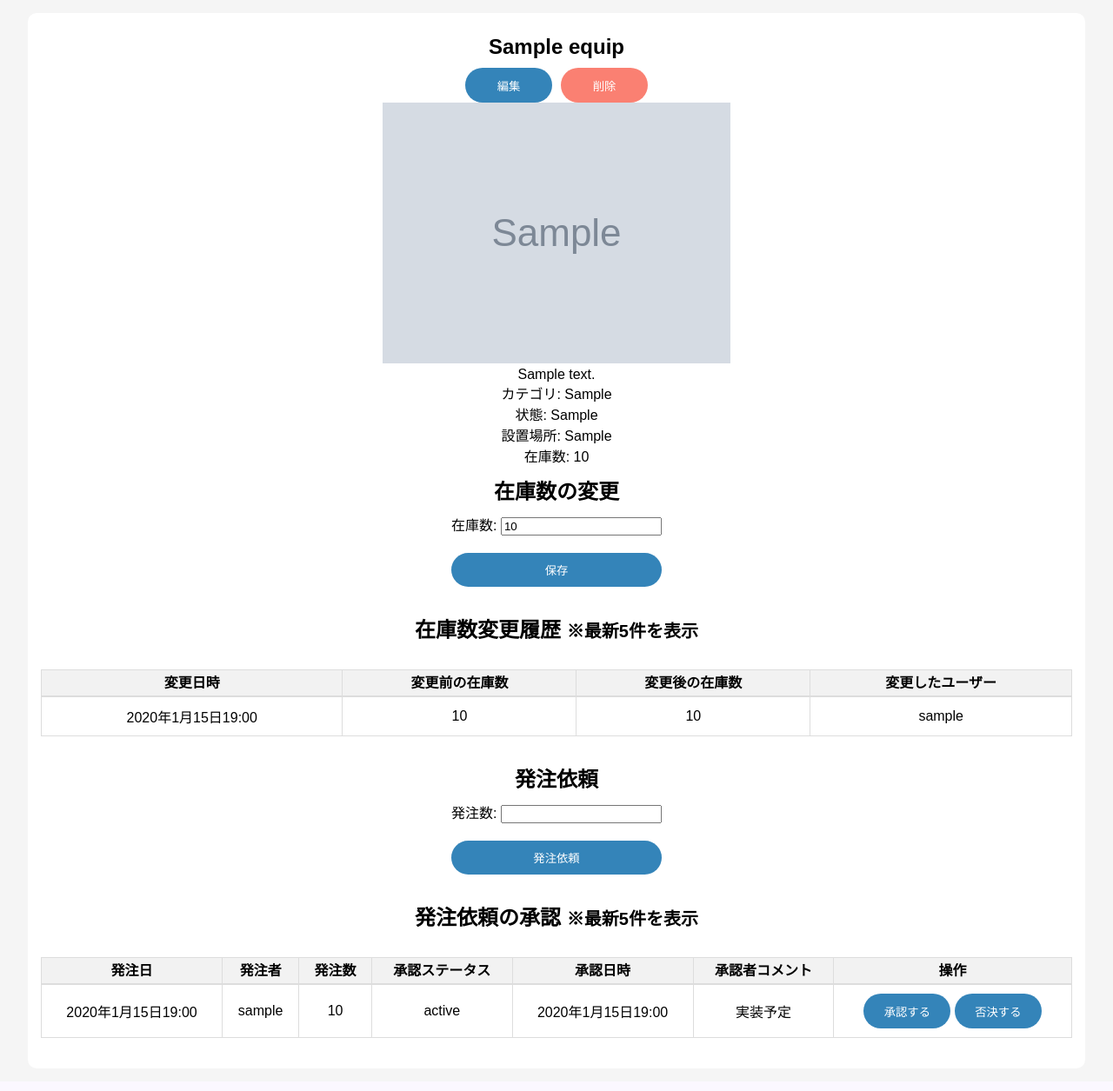
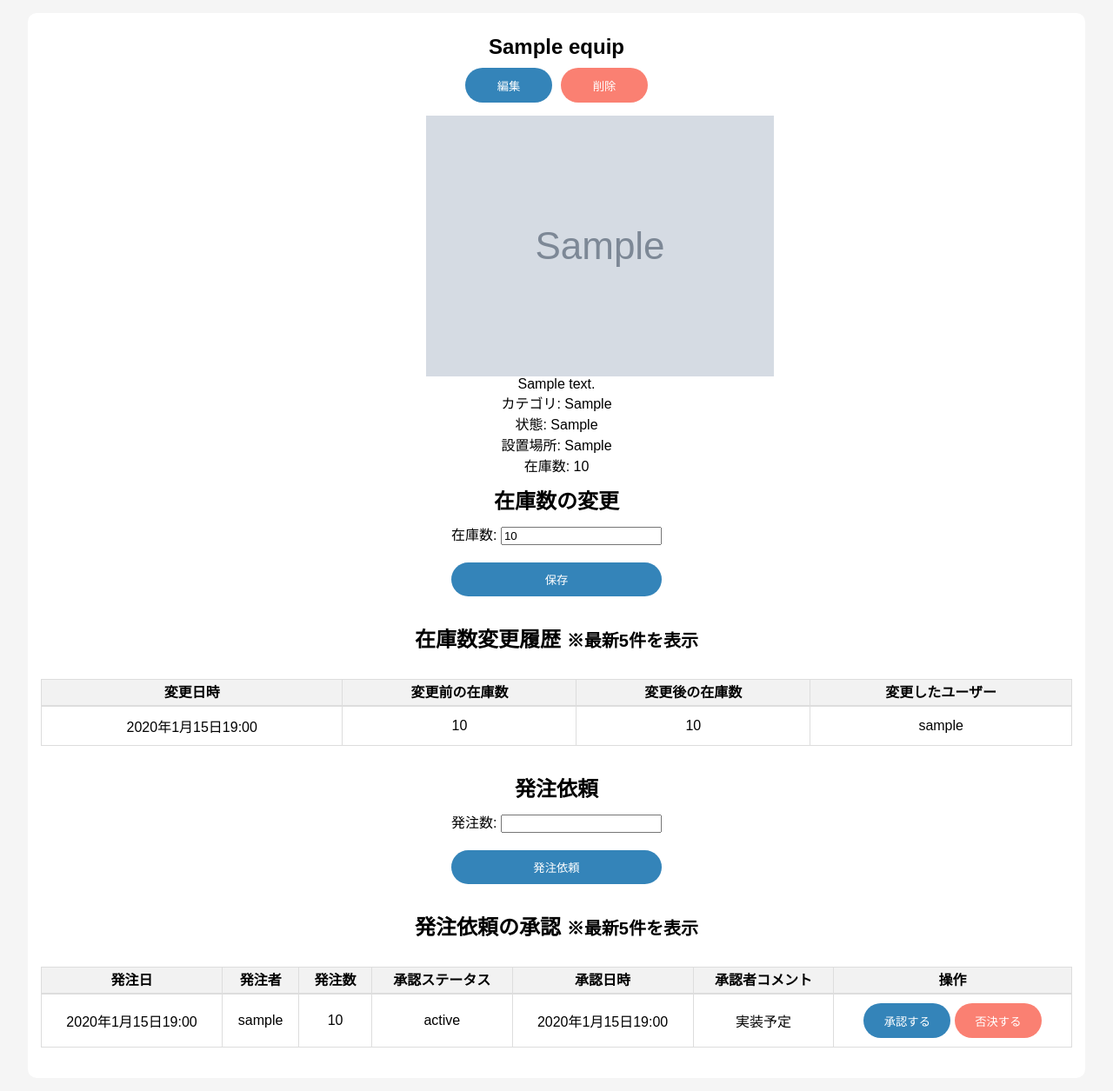
Before and after one commit to yuki-nishizawa/equipment-management-C, a Django app: page /equipment/1 in a window 1280 px wide. Shown: the part 44-1299 px from the top of the page at 87% size. Before the commit the page ends 1238 px from the top, so only its background shows below. Run offline with Django 4.2, Linux system fonts and the light colour scheme; a user stored in the database is signed in; tables that the repository leaves empty hold one stand-in row (values such as "Sample post"); grey boxes marked "Sample" are stand-in pictures.

Commit message:
デザイン微修正

```diff
--- a/static/css/style.css
+++ b/static/css/style.css
@@ -193,6 +193,13 @@ header {
   height: 300px;
 }
 /*画像がないときに表示させる部分・8/21西澤追加*/
+.image-box {
+  width: 300px;
+  height: 300px;
+  position: relative; /* 必要に応じて追加 */
+
+}
+
 .no-image {
   width: 300px;
   height: 300px;
@@ -363,6 +370,7 @@ tbody td a:hover {
   display: flex;          /* フレックスボックスを使用して横並びにする */
   gap: 10px;              /* ボタン間のスペースを調整 */
   align-items: center;    /*ボタンを縦方向の中央に配置 */
+  margin-bottom: 15px;
 }
 /* 編集ボタンのスタイル */
 .edit-button:hover {
--- a/templates/equipment/detail.html
+++ b/templates/equipment/detail.html
@@ -3,13 +3,30 @@
 {% load static %}
 {% block title %}{{ equip.equip_name }}の詳細{% endblock title %}
 {% block content %}
-{% comment %} 削除ボタン用追加機能 {% endcomment %}
+{% comment %} JavaScriptここから {% endcomment %}
 <script>
   function confirmDelete() {
     return confirm("本当に削除しますか？この操作は元に戻せません。");
   }
 </script>
-{% comment %} 削除ボタン用追加機能ここまで {% endcomment %}
+<script>
+  document.addEventListener("DOMContentLoaded", function() {
+    const imgElement = document.querySelector("img.image");
+    if (imgElement) {
+      imgElement.onerror = function() {
+        // 画像が破損している場合、画像を非表示にし、no-imageクラスを表示
+        imgElement.style.display = "none";
+        const noImageDiv = document.createElement("div");
+        noImageDiv.className = "no-image";
+        noImageDiv.textContent = "NO IMAGE";
+        imgElement.parentNode.appendChild(noImageDiv);
+      }
+    }
+  });
+</script>
+{% comment %} JavaScriptここまで {% endcomment %}
+
+
 <h2>{{ equip.equip_name }}</h2><!--備品タイトル-->
 {% if user.is_admin %}<!-- 管理者の場合にだけ表示される！ -->
 <div class="button-group">
@@ -25,13 +42,21 @@
   </form>
 </div>
 {% endif %}
-{% if equip.image %}<!--もし画像がないときは-->
-  <p><img src="{{ equip.image.url }}" alt="NO IMAGE" class="image"></p>
-{% else %}
-  <div class="no-image">
-    <p>NO IMAGE</p>
-  </div>
+
+
+
+{% if equip.image %}<!--もし画像があるときは-->
+<div class="image-box">
+  <img src="{{ equip.image.url }}" alt="NO IMAGE" class="image">
+</div>
+{% else %}<!--もし画像がないときは-->
+<div class="no-image">
+  <p>NO IMAGE</p>
+</div>
 {% endif %}
+
+
+
 <p>{{ equip.text }}</p>
 <p>カテゴリ: {{ equip.category }}</p>
 <p>状態: {{ equip.condition }}</p>
@@ -134,7 +159,7 @@
           <form method="post" style="display:inline;">
             {% csrf_token %}
             <input type="hidden" name="reject_order" value="{{ order.pk }}">
-            <input type="submit" value="否決する" class="button"><!--否決ボタン実装のみ（機能未実装）-->
+            <input type="submit" value="否決する" class="button delete-button"><!--否決ボタン実装のみ（機能未実装）-->
           </form>
           {% else %}
           <span>－</span>
```
